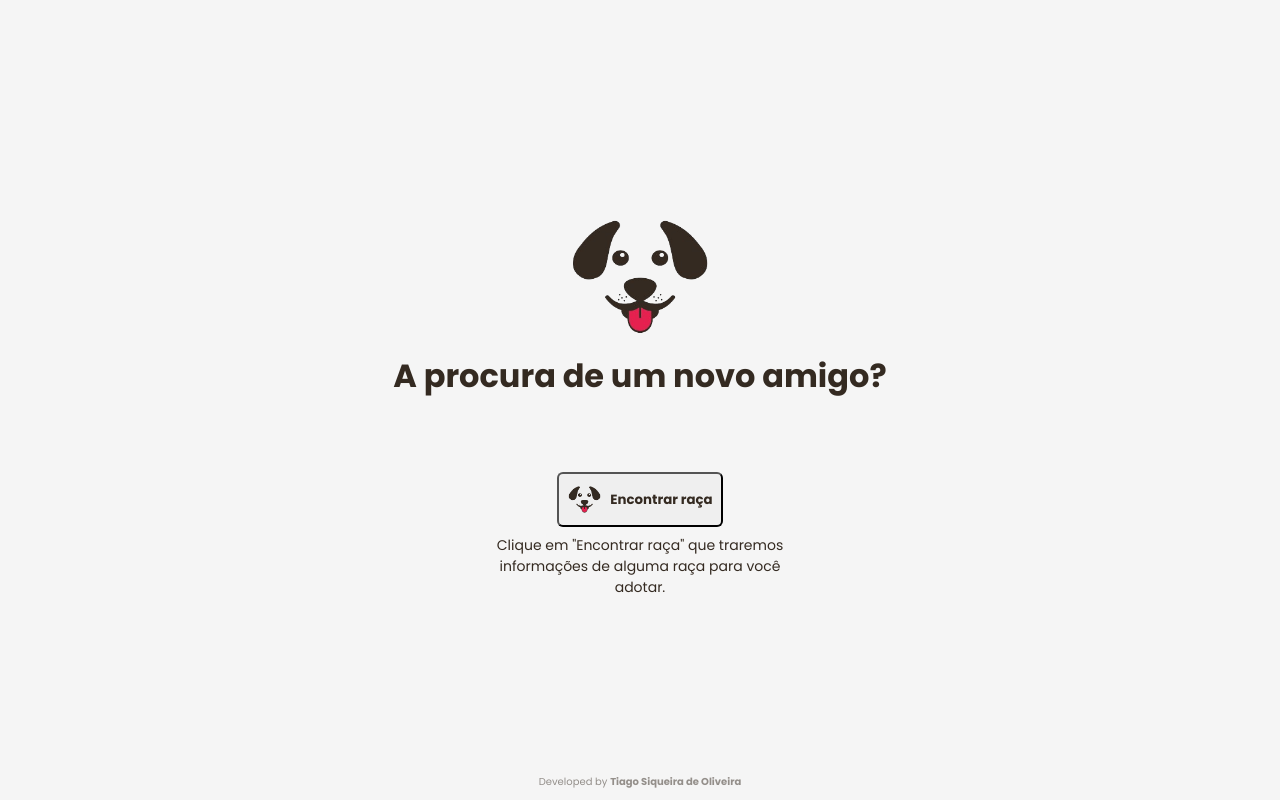
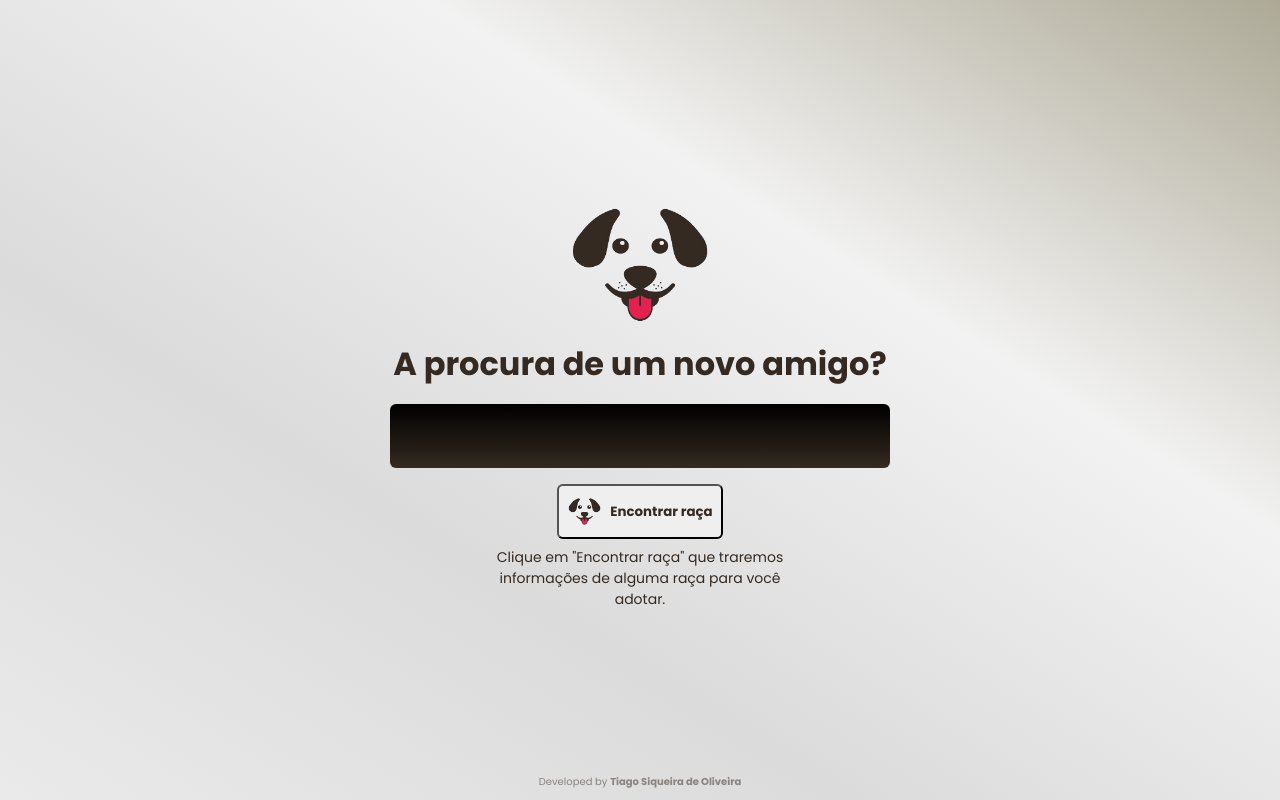
Before and after one commit to SIQUEIRA-TIAGO/dog-finder, a plain HTML site: page index.html in a window 1280 px wide. Drawn offline with Linux system fonts and the light colour scheme; no server answers.

Commit message:
💄 feat: Adjusts in style sheets

```diff
--- a/src/style.css
+++ b/src/style.css
@@ -6,11 +6,14 @@
     margin: 0;
     padding: 0;
     font-family: 'Poppins', sans-serif;
-    color: #342A21;
 }
 
 body {
-    background: #f5f5f5;
+    color: #342A21;
+    background: #ADA996;  /* fallback for old browsers */
+    background: -webkit-linear-gradient(to top right, #EAEAEA, #DBDBDB, #F2F2F2, #ADA996);  /* Chrome 10-25, Safari 5.1-6 */
+    background: linear-gradient(to top right, #EAEAEA, #DBDBDB, #F2F2F2, #ADA996); /* W3C, IE 10+/ Edge, Firefox 16+, Chrome 26+, Opera 12+, Safari 7+ */
+
 }
 
 main {
@@ -51,12 +54,18 @@ main {
 /* ROOT */
 
 #root {
-    padding: 20px;
-    width: 450px;
+    padding: 32px;
+    width: 500px;
+    border-radius: 6px;
+    background: #342A21; /* fallback for old browsers */
+    background: -webkit-linear-gradient(to top, #342A21, #000000); /* Chrome 10-25, Safari 5.1-6 */
+    background: linear-gradient(to top, #342A21, #000000); /* W3C, IE 10+/ Edge, Firefox 16+, Chrome 26+, Opera 12+, Safari 7+ */
+    color: #f5f5f5;
 }
 
 .dog-picture {
-    max-width: 410px;
+    max-width: 100%;
+    border-radius: 6px;
 }
 
 .dog-title {
@@ -115,10 +124,6 @@ main {
         padding: 20px;
         width: 300px;
     }
-
-    .dog-picture {
-        max-width: 360px;
-    }
 }
 
 @media (max-width: 425px) {
@@ -126,8 +131,4 @@ main {
         padding: 20px;
         width: 100%;
     }
-
-    .dog-picture {
-        max-width: 100%;
-    }
 }
```
